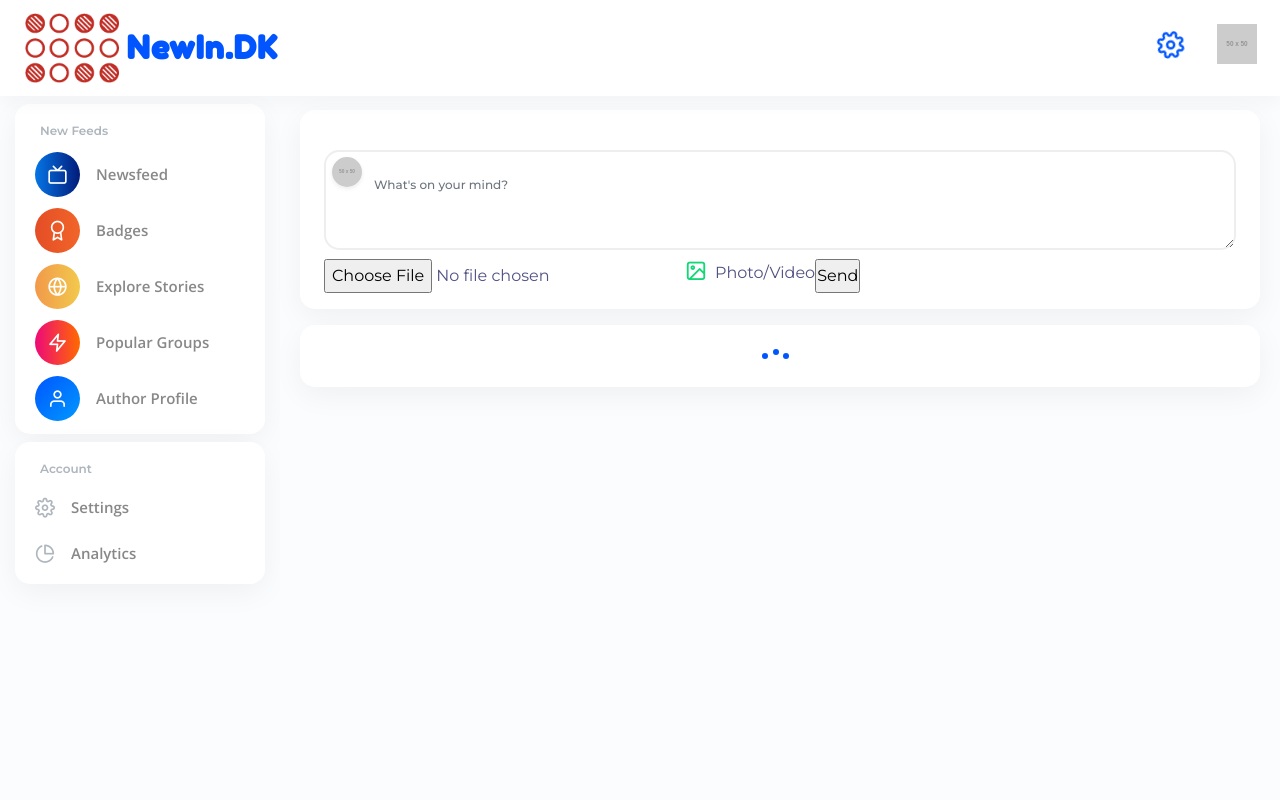
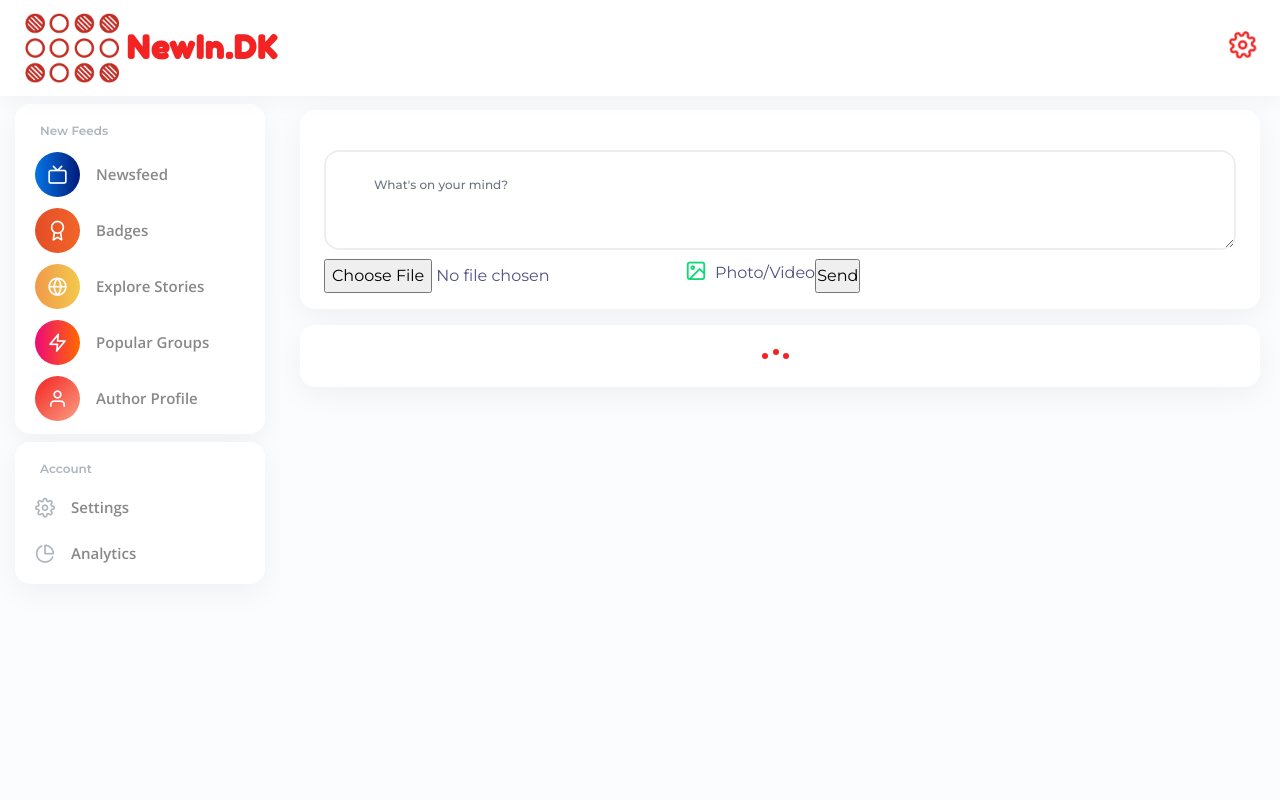
Before and after one commit to tamazs/DWP, a PHP site: page /default.php in a window 1280 px wide. Run offline with PHP 8.4, Linux system fonts and the light colour scheme; the visitor is signed in with stand-in values (Sample User, id 1); grey boxes labelled with a size stand in for pictures from a placeholder-image service; data that the repository does not hold is empty; some libraries are stand-ins or nearby versions; some web fonts are replaced.

Commit message:
minor fixes

```diff
--- a/NewInDk.sql
+++ b/NewInDk.sql
@@ -61,12 +61,9 @@ CREATE TABLE `User` (
     userID int AUTO_INCREMENT NOT NULL PRIMARY KEY,
     firstName varchar(50) NOT NULL,
     lastName varchar(50) NOT NULL,
-    gender int(2) NULL,
-    birthDate DATE NULL,
     userName varchar(50) NOT NULL,
     email varchar(100) NOT NULL,
     `password` varchar(60) NOT NULL,
-    profilePic BLOB NULL,
     roleID int(2) NOT NULL,
     FOREIGN KEY (roleID) REFERENCES Role (roleID),
     postalCode int(4) NOT NULL,
--- a/author-page.php
+++ b/author-page.php
@@ -1,10 +1,10 @@
 <?php
 
-include_once 'header.php';
+include_once 'inc/header.php';
 
 ?>
         <!-- main content -->
-        <div class="main-content right-chat-active">
+<div class="main-content right-chat-active">
 
             <div class="middle-sidebar-bottom">
                 <div class="middle-sidebar-left">
@@ -63,6 +63,7 @@ include_once 'header.php';
 
             </div>
         </div>
+</div>
         <!-- main content -->
     <script src="js/plugin.js"></script>
     <script src="js/lightbox.js"></script>
--- a/create_post.php
+++ b/create_post.php
@@ -1,4 +1,5 @@
 <?php
+include_once 'config/conn.php';
 $text =  '';
 $textErr = '';
 
@@ -55,7 +56,6 @@ if (isset($_POST['submit'])) {
 
 <form class="card w-100 shadow-xss rounded-xxl border-0 ps-4 pt-4 pe-4 pb-3 mb-3" action="<?php echo htmlspecialchars($_SERVER['PHP_SELF']);?>" method="POST" enctype="multipart/form-data">
     <div class="card-body p-0 mt-3 position-relative">
-        <figure class="avatar position-absolute ms-2 mt-1 top-5"><img src="https://via.placeholder.com/50x50.png" alt="image" class="shadow-sm rounded-circle w30"></figure>
         <textarea name="text" value="<?php echo (isset($text)) ? $text: '' ?>" class="h100 bor-0 w-100 rounded-xxl p-2 ps-5 font-xssss text-grey-500 fw-500 border-light-md theme-dark-bg form-control <?php echo !$textErr ?:
             'is-invalid'; ?>" cols="30" rows="10" placeholder="What's on your mind?"></textarea>
         <div id="validationServerFeedback" class="invalid-feedback">
--- a/inc/header.php
+++ b/inc/header.php
@@ -9,7 +9,7 @@
     <link rel="stylesheet" href="css/themify-icons.css">
     <link rel="stylesheet" href="css/feather.css">
     <!-- Favicon icon -->
-    <link rel="icon" type="image/png" sizes="16x16" href="images/favicon.png">
+    <link rel="icon" type="image/png" sizes="16x16" href="images/fav64.ico">
     <!-- Custom Stylesheet -->
     <link rel="stylesheet" href="css/style.css">
     <link rel="stylesheet" href="css/emoji.css">
@@ -18,7 +18,7 @@
 
 </head>
 
-<body class="color-theme-blue mont-font">
+<body class="color-theme-red mont-font">
 
     <div class="preloader"></div>
 
@@ -51,7 +51,7 @@
                         </li>
                         <li>
                             <label class="item-radio item-content">
-                                <input type="radio" name="color-radio" value="blue" checked=""><i class="ti-check"></i>
+                                <input type="radio" name="color-radio" value="blue"><i class="ti-check"></i>
                                 <span class="circle-color bg-blue" style="background-color: #132977;"></span>
                             </label>
                         </li>
@@ -121,9 +121,6 @@
 
                 </div>
             </div>
-
-
-            <a href="default-settings.php" class="p-2 text-center ms-3 position-relative menu-icon cursor-pointer"><img src="https://via.placeholder.com/50x50.png" alt="user" class="w40 mt--1"></a>
             </div>
 
         </div>
--- a/login.php
+++ b/login.php
@@ -52,7 +52,7 @@ if ($stmt = $conn->prepare('SELECT userID, password FROM `User` WHERE userName =
 
                             <div class="form-group icon-input mb-3">
                                 <i class="font-sm ti-email text-grey-500 pe-0"></i>
-                                <input name="username" type="text" class="style2-input ps-5 form-control text-grey-900 font-xsss fw-600" placeholder="Email Address">
+                                <input name="username" type="text" class="style2-input ps-5 form-control text-grey-900 font-xsss fw-600" placeholder="Username">
                             </div>
                             <div class="form-group icon-input mb-1">
                                 <input name="password" type="Password" class="style2-input ps-5 form-control text-grey-900 font-xss ls-3" placeholder="Password">
--- a/post.php
+++ b/post.php
@@ -8,7 +8,6 @@ include_once 'config/conn.php';
 <?php foreach ($post as $post): ?>
 <div class="card w-100 shadow-xss rounded-xxl border-0 p-4 mb-3">
     <div class="card-body p-0 d-flex">
-        <figure class="avatar me-3"><img src="https://via.placeholder.com/50x50.png" alt="image" class="shadow-sm rounded-circle w45"></figure>
         <h4 class="fw-700 text-grey-900 font-xssss mt-1">kaka<span class="d-block font-xssss fw-500 mt-1 lh-3 text-grey-500"><?php echo $post['timeStamp'];?></span></h4>
     </div>
     <div class="card-body p-0 me-lg-5">
```
Also changed, not shown: inc/header_login.php (+4 -4 lines), register.php (+6 -2 lines), images/fav16.ico (added), images/fav64.ico (added).
